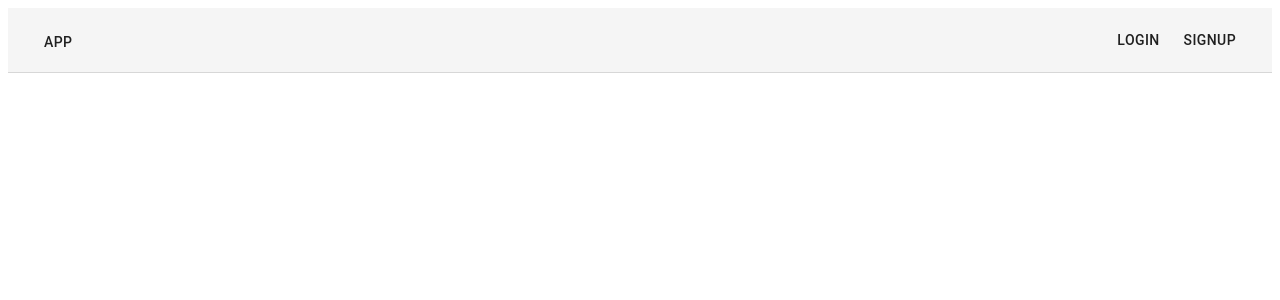
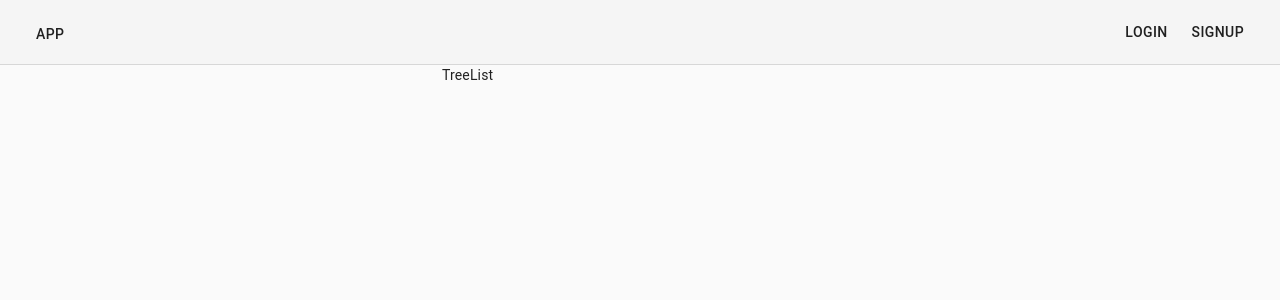
Before and after one commit to mchen7588/timber, a React (Create React App) app: page /tree-list in a window 1280 px wide. Shown: the top 300 px of the page. Built offline with nearby package versions, Linux system fonts and the light colour scheme.

Commit message:
navigate to tree list page after fetching trees by name

```diff
--- a/src/AuthApp.js
+++ b/src/AuthApp.js
@@ -1,20 +1,22 @@
 import React from 'react'
-import { Route, Switch, BrowserRouter } from "react-router-dom";
+import { Route, Switch, BrowserRouter } from 'react-router-dom'
 import AuthHeader from './shared/AuthHeader'
-import Login from "./containers/Login";
-import Signup from "./containers/Signup";
-import Home from "./containers/Home";
-import Dashboard from "./containers/Dashboard";
+import Login from './containers/Login'
+import Signup from './containers/Signup'
+import Home from './containers/Home'
+import Dashboard from './containers/Dashboard'
+import TreeList from './containers/TreeList'
 
 const AuthApp = () => {
   return (
     <>
       <AuthHeader />
       <Switch>
-        <Route exact path="/" component={Home} />
-        <Route path="/login" component={Login} />
-        <Route path="/signup" component={Signup} />
-        <Route path="/dashboard" component={Dashboard} />
+        <Route exact path='/' component={Home} />
+        <Route path='/login' component={Login} />
+        <Route path='/signup' component={Signup} />
+        <Route path='/dashboard' component={Dashboard} />
+        <Route path='/tree-list' component={TreeList} />
       </Switch>
     </>
   )
--- a/src/UnAuthApp.js
+++ b/src/UnAuthApp.js
@@ -4,6 +4,7 @@ import UnAuthHeader from './shared/UnAuthHeader'
 import Login from "./containers/Login";
 import Signup from "./containers/Signup";
 import Home from "./containers/Home";
+import TreeList from './containers/TreeList'
 
 const UnAuthApp = () => {
   return (
@@ -13,6 +14,7 @@ const UnAuthApp = () => {
         <Route exact path="/" component={Home} />
         <Route path="/login" component={Login} />
         <Route path="/signup" component={Signup} />
+        <Route path='/tree-list' component={TreeList} />
       </Switch>
     </>
   )
--- /dev/null
+++ b/src/containers/TreeList.js
@@ -0,0 +1,20 @@
+import React from 'react'
+import Container from '@material-ui/core/Container'
+import CssBaseline from '@material-ui/core/CssBaseline'
+
+import { withRouter } from 'react-router-dom'
+
+const TreeList = props => {
+  console.log('TreeList')
+
+  return (
+    <Container component="main" maxWidth="xs">
+      <CssBaseline />
+      <div>
+        TreeList
+      </div>
+    </Container>
+  )
+}
+
+export default withRouter(TreeList)
--- a/src/store/actions/tree.js
+++ b/src/store/actions/tree.js
@@ -1,5 +1,7 @@
-import axios from "axios"
-import * as actionTypes from "./actionTypes"
+import axios from 'axios'
+import * as actionTypes from './actionTypes'
+
+import history from '../../history'
 
 export const getTreesByName = (dispatch) => {
   console.log('!!!!!!!!!!!!!!!')
@@ -16,6 +18,8 @@ export const getTreesByName = (dispatch) => {
             data: res.data
           }
         )
+
+        history.push('/tree-list')
       })
       .catch(err => {
         console.log('get trees error', err)
```
